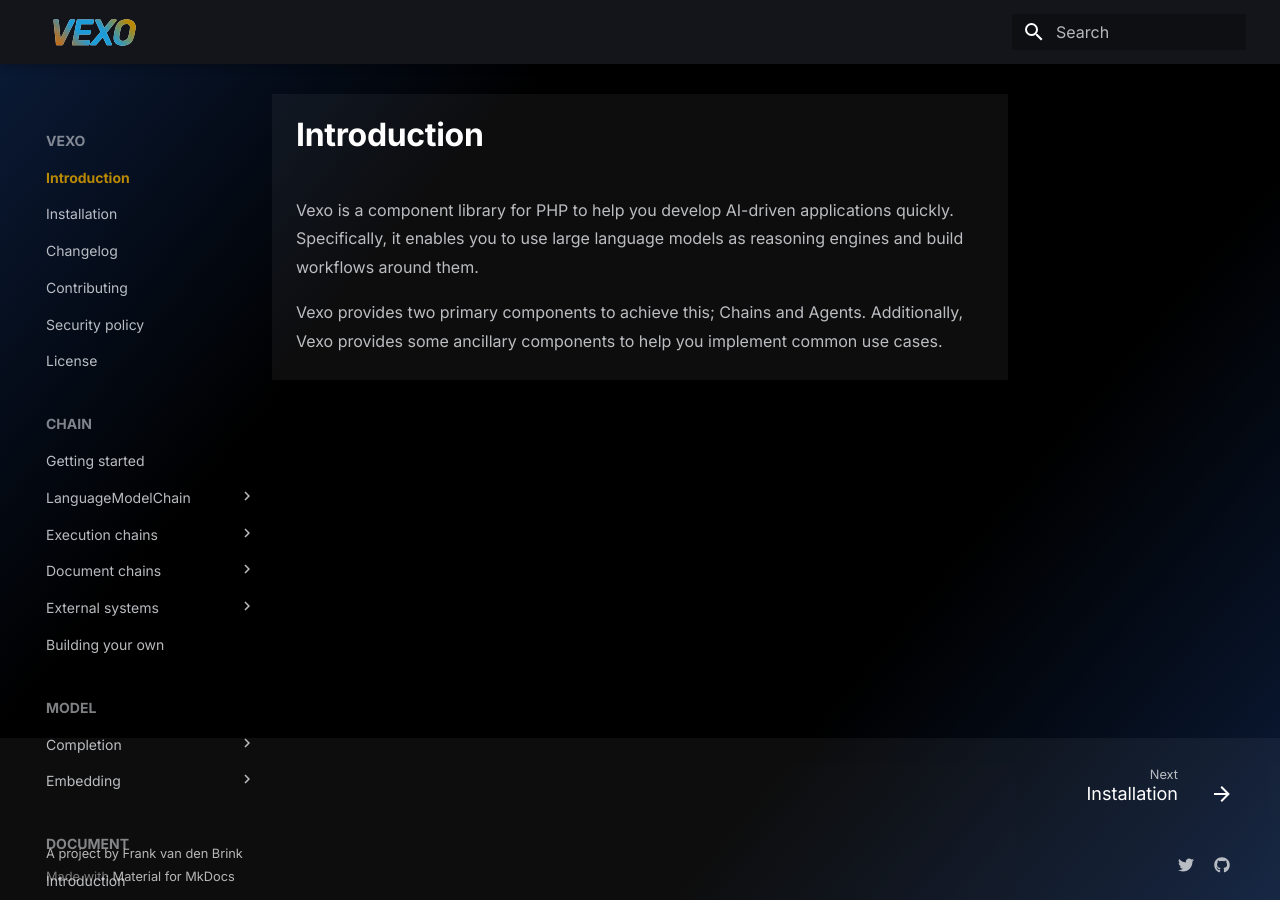
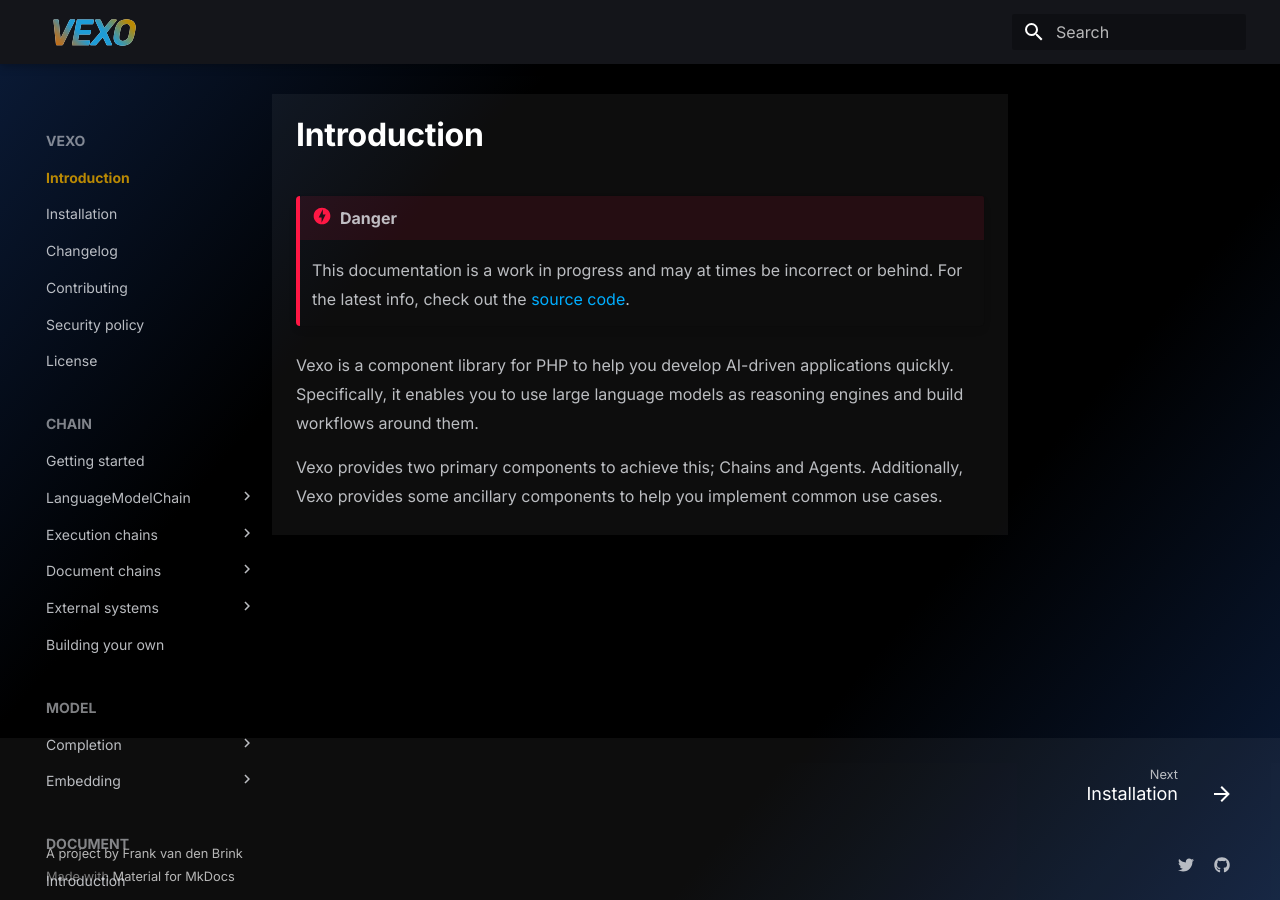
Before and after one commit to VexoAI/documentation, an MkDocs documentation site: the page built from docs/index.md, in a window 1280 px wide. Built offline with MkDocs 1.6.1 and Material for MkDocs 9.7.7, drawn with Linux system fonts in a browser that asks for light colours; some web fonts are replaced; the version menu is left out.

Commit message:
Added warning

```diff
--- a/docs/index.md
+++ b/docs/index.md
@@ -1,4 +1,7 @@
 # Introduction
+
+!!! Danger
+    This documentation is a work in progress and may at times be incorrect or behind. For the latest info, check out the [source code](https://github.com/VexoAI/vexo).
 
 Vexo is a component library for PHP to help you develop AI-driven applications quickly. Specifically, it enables you to use large language models as reasoning engines and build workflows around them.
 
```
